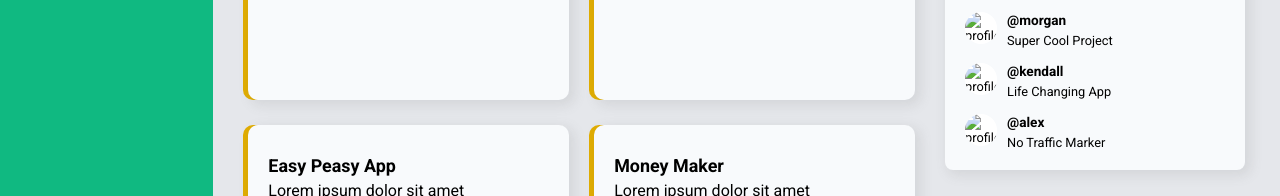
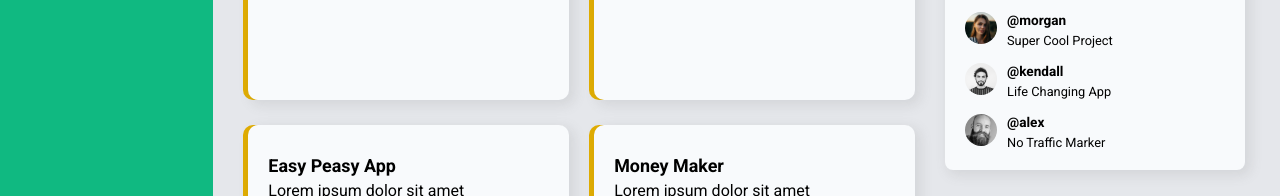
Before and after one commit to GbAraujoSouza/admin-dashboard, a plain HTML site: page index.html in a window 1280 px wide. Shown: the part 674-870 px from the top of the page. Drawn offline with Linux system fonts and the light colour scheme.

Commit message:
trend users pics

```diff
--- a/index.html
+++ b/index.html
@@ -199,7 +199,7 @@
             </div>
 
             <div class="trending-profile">
-              <img src="#" alt="profile-pic" />
+              <img src="img/user-icon-2.png" alt="profile-pic" />
               <div class="trending-user">
                 <p class="trending-user-nick">@morgan</p>
                 <p class="trending-user-bio">Super Cool Project</p>
@@ -207,7 +207,7 @@
             </div>
 
             <div class="trending-profile">
-              <img src="#" alt="profile-pic" />
+              <img src="img/user-icon-3.png" alt="profile-pic" />
               <div class="trending-user">
                 <p class="trending-user-nick">@kendall</p>
                 <p class="trending-user-bio">Life Changing App</p>
@@ -215,7 +215,7 @@
             </div>
 
             <div class="trending-profile">
-              <img src="#" alt="profile-pic" />
+              <img src="img/user-icon-4.png" alt="profile-pic" />
               <div class="trending-user">
                 <p class="trending-user-nick">@alex</p>
                 <p class="trending-user-bio">No Traffic Marker</p>
```
Also changed, not shown: img/user-icon-2.png (added), img/user-icon-3.png (added), img/user-icon-4.png (added).
